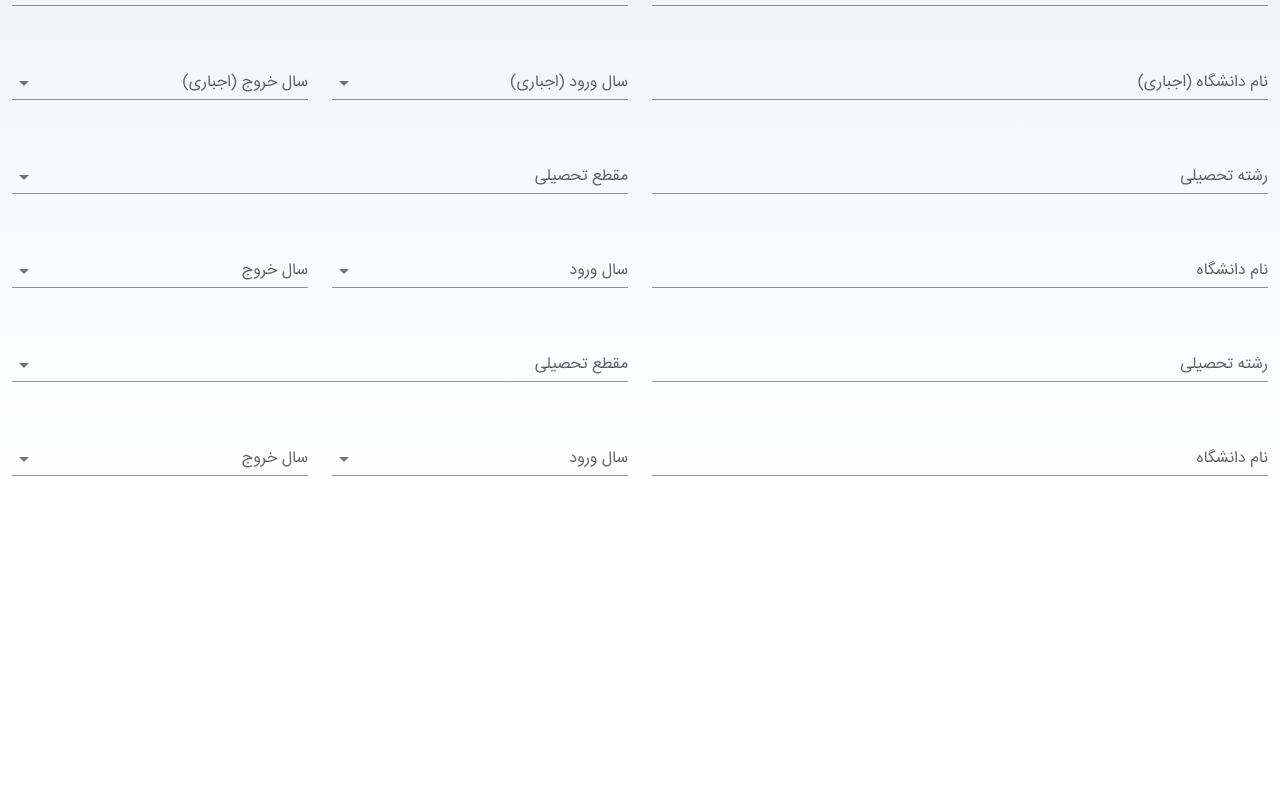
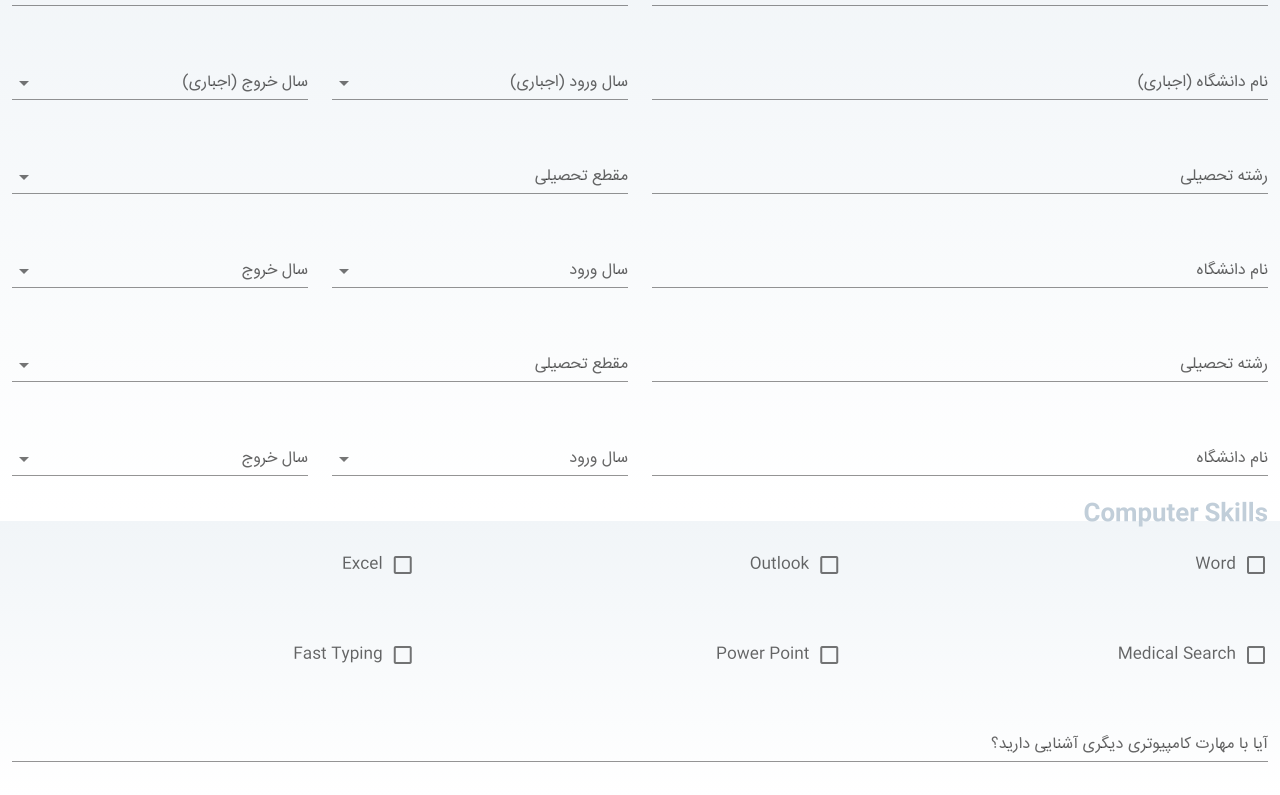
Before and after one commit to mistrs2p/orkidify_hr, a Vue app: page / in a window 1280 px wide. Shown: the part 2097-2892 px from the top of the page. Before the commit the page ends 2606 px from the top, so only its background shows below. Built offline with nearby package versions, Linux system fonts and the light colour scheme.

Commit message:
Computer Skills Section Added

```diff
--- a/src/App.vue
+++ b/src/App.vue
@@ -388,7 +388,65 @@
           </v-col>
         </v-row>
 
+        <h2>Computer Skills</h2>
 
+        <v-row>
+          <v-col
+            cols="4"
+          >
+            <v-checkbox
+              label="Word"
+            />
+          </v-col>
+
+          <v-col
+            cols="4"
+          >
+            <v-checkbox
+              label="Outlook"
+            />
+          </v-col>
+
+          <v-col
+            cols="4"
+          >
+            <v-checkbox
+              label="Excel"
+            />
+          </v-col>
+
+          <v-col
+            cols="4"
+          >
+            <v-checkbox
+              label="Medical Search"
+            />
+          </v-col>
+
+          <v-col
+            cols="4"
+          >
+            <v-checkbox
+              label="Power Point"
+            />
+          </v-col>
+
+          <v-col
+            cols="4"
+          >
+            <v-checkbox
+              label="Fast Typing"
+            />
+          </v-col>
+
+          <v-col
+            cols="12"
+          >
+            <v-text-field
+              label="آیا با مهارت کامپیوتری دیگری آشنایی دارید؟"
+            />
+          </v-col>
+        </v-row>
 
       </v-form>
     </v-container>
```
